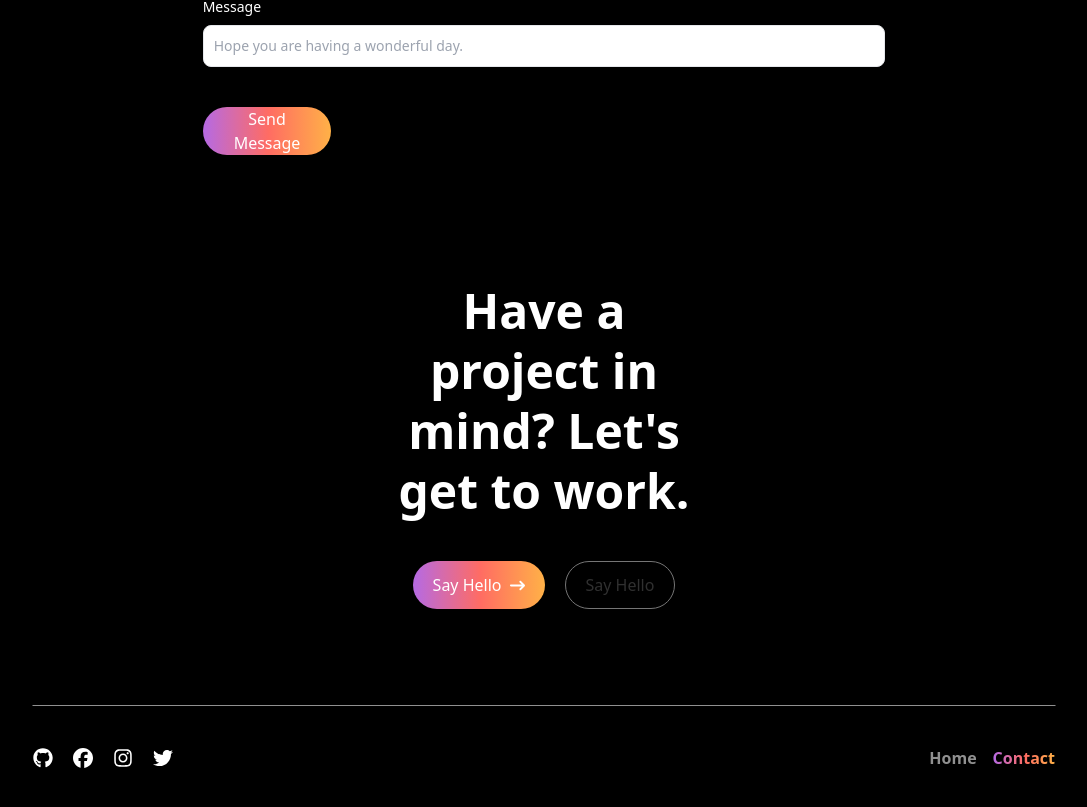
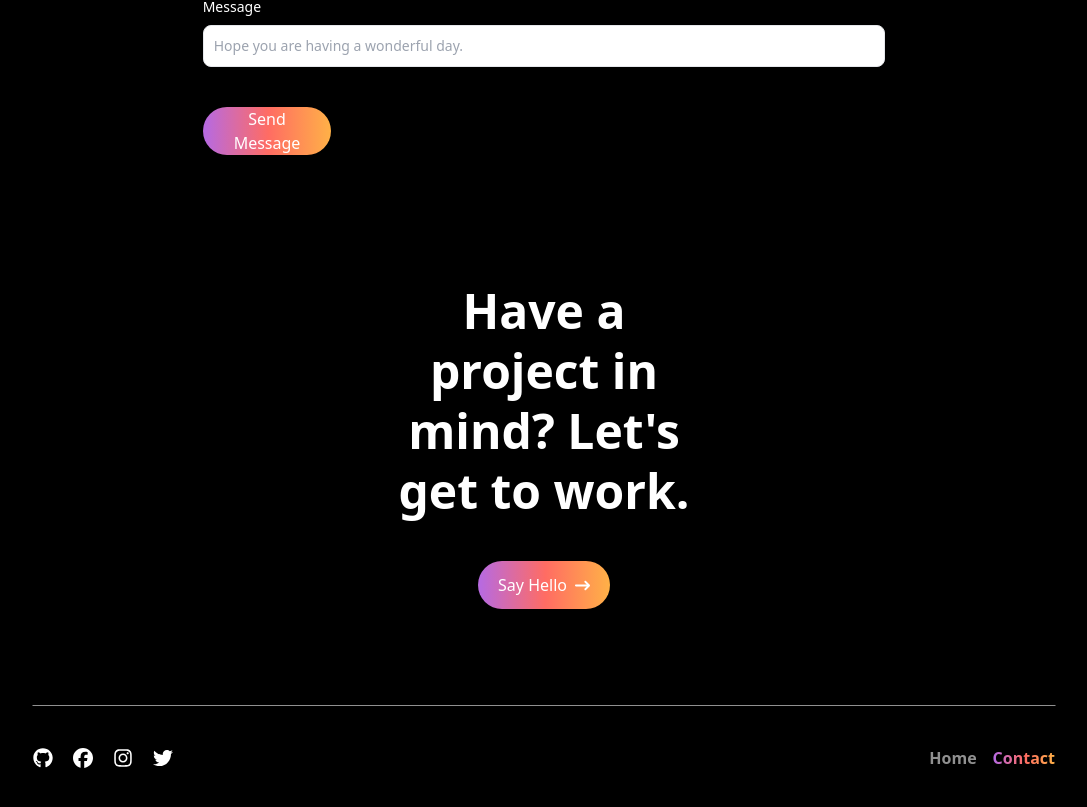
Before and after one commit to narcelin/portfolio_v2, a Next.js app: page /contact in a window 1280 px wide. Shown: the part 499-1306 px from the top of the page, without its empty margins (96-1183 px from the left). Built offline with nearby package versions, Linux system fonts and the light colour scheme.

Commit message:
added nav to links

```diff
--- a/src/app/components/sections/ReachMe.tsx
+++ b/src/app/components/sections/ReachMe.tsx
@@ -1,4 +1,6 @@
 "use client";
+
+import { useParams } from "next/navigation";
 
 import MyHeader from "../MyHeader";
 import MyButton from "../MyButton";
@@ -12,10 +14,14 @@ export default function ReachMe({ className }: { className?: string }) {
         Have a project in mind? Let&apos;s get to work.
       </MyHeader>
       <div className="flex flex-row items-center gap-5">
-        <MyButton onClick={() => console.log("Clicked")} fancy withArrow>
+        <MyButton
+          onClick={() => window.open("/contact", "_self")}
+          fancy
+          withArrow
+        >
           Say Hello
         </MyButton>
-        <MyButton onClick={() => console.log("Clicked")}>Say Hello</MyButton>
+        {/* <MyButton onClick={() => window.open("/contact", "_self")}>Say Hello</MyButton> */}
       </div>
     </section>
   );
```
Also changed, not shown: 1 other file (tests, documents, lock files or other folders).
